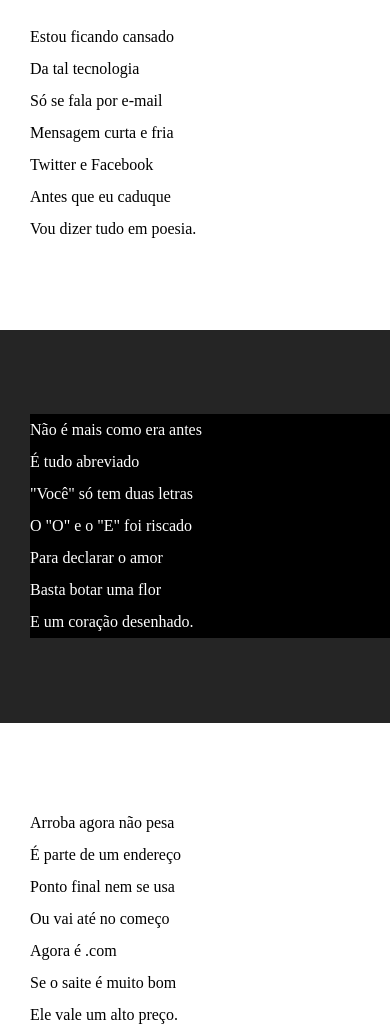
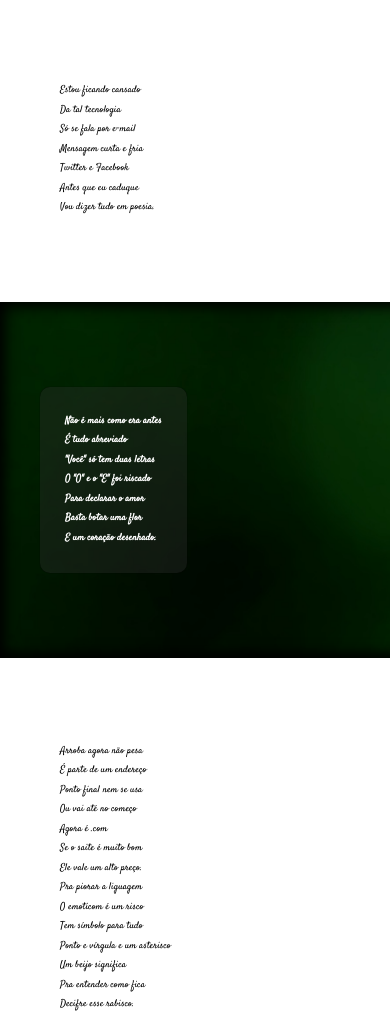
Before and after one commit to chris-devSH/HTML-CSS, a plain HTML site: page Desafios/Desafio12/index.html in a window 390 px wide. Shown: the part 218-1246 px from the top of the page. Drawn offline with Linux system fonts and the light colour scheme.

Commit message:
Projeto Desafio
Finalização de projeto responsivo

```diff
--- a/Desafios/Desafio12/estilo/style.css
+++ b/Desafios/Desafio12/estilo/style.css
@@ -1,4 +1,7 @@
 @charset "UTF-8";
+@import url('https://fonts.googleapis.com/css2?family=Satisfy&display=swap');
+
+
 *{
     margin: 0px;
     padding: 0px;
@@ -17,12 +20,14 @@ header{
     color: white;
     text-align: center;
 
+
 }
 
 header h1 {
     padding-top: 50px;
     font-variant: small-caps;
     text-align: center;
+    font-size: 10vh;
 }
 
 header p {
@@ -31,28 +36,61 @@ header p {
 
 section{
 
+    font-size: 2.5vw;
+
+    font-family: "Satisfy", cursive;
+    font-weight: 400;
+    font-style: normal;
     padding-top: 10vh;
     padding-bottom: 10vh;
     /*Aqui eu errei ao fazer sozinho, vh é condizendo com o tamanho da viewport, indenpente do equipamento, ele da um efeito paralax usando o espaçamento interno, padding*/
     line-height: 2em;
     /*lembrar do espaçamento entra linhas e anotar no caderno*/
-    padding-left: 30px;
+    padding-left: 40px;
 }
 
 
 section.normal{
     background-color: white;
+    padding-left: 60px;
 }
 
 section.imagem{
 
-    background-color: rgb(37, 37, 37);
+    background-color: rgba(37, 37, 37, 0.479);
     color: white;
 }
 
 section.imagem > p{
-    width: 400px;
-    background-color: black;
+    display: inline-block;
+    background-color: rgba(51, 51, 51, 0.322);
+    padding: 25px;
+    box-shadow: 0px 0px 1px 0px black;
+    border-radius: 10px;
+
+
+
+}
+
+section#fundo01 {
+    background-image: url(../imagens/background001.jpg);
+    background-position: left center;
+    background-size: cover;
+    box-shadow: inset 0px 0px 13px 5px black;
+    background-attachment: fixed;
+    font-weight: bold;
+
+}
+
+section#fundo02 {
+    background-image: url(../imagens/background002.jpg);
+    background-position: left center;
+    background-size: cover;
+    box-shadow: inset 0px 0px 13px 5px rgba(0, 0, 0, 0.397);
+    background-attachment: fixed;
+    font-weight: bold;
+
+
 }
 
 a {
@@ -71,4 +109,5 @@ footer{
     text-align: center;
     padding-top: 20px;
     padding-bottom: 20px;
+    font-size: 2.5vh;
 }
--- a/Desafios/Desafio12/index.html
+++ b/Desafios/Desafio12/index.html
@@ -26,7 +26,7 @@
 
 
 
-            <section class="imagem">
+            <section class="imagem" id="fundo01">
                 <p>
                     Não é mais como era antes <br>
                     É tudo abreviado<br>
@@ -63,7 +63,7 @@
 
 
 
-            <section class="imagem">
+            <section class="imagem" id="fundo02" >
                 <p>
                     Tenho saudade das cartas<br>
                     Escritas com a própria mão<br>
```
